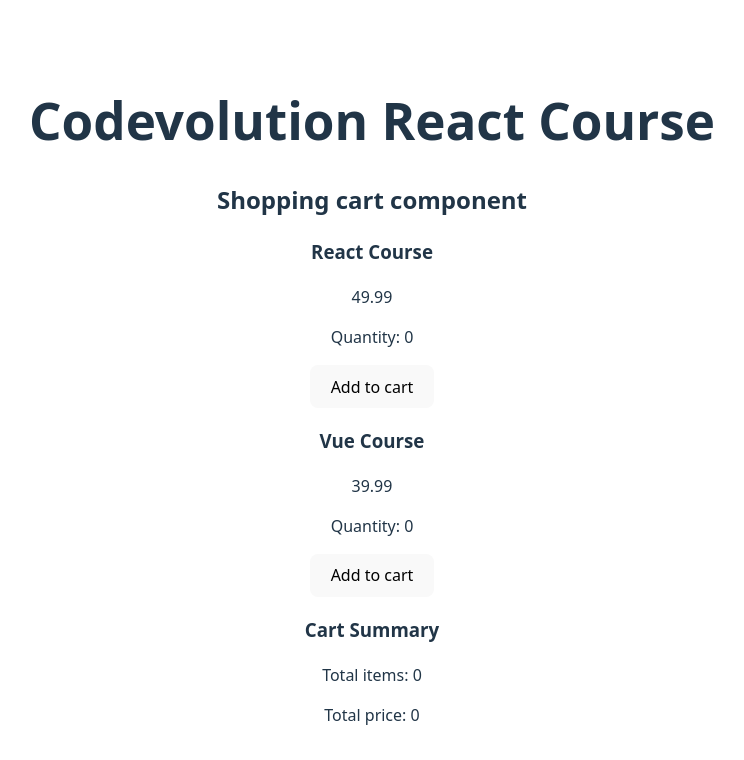
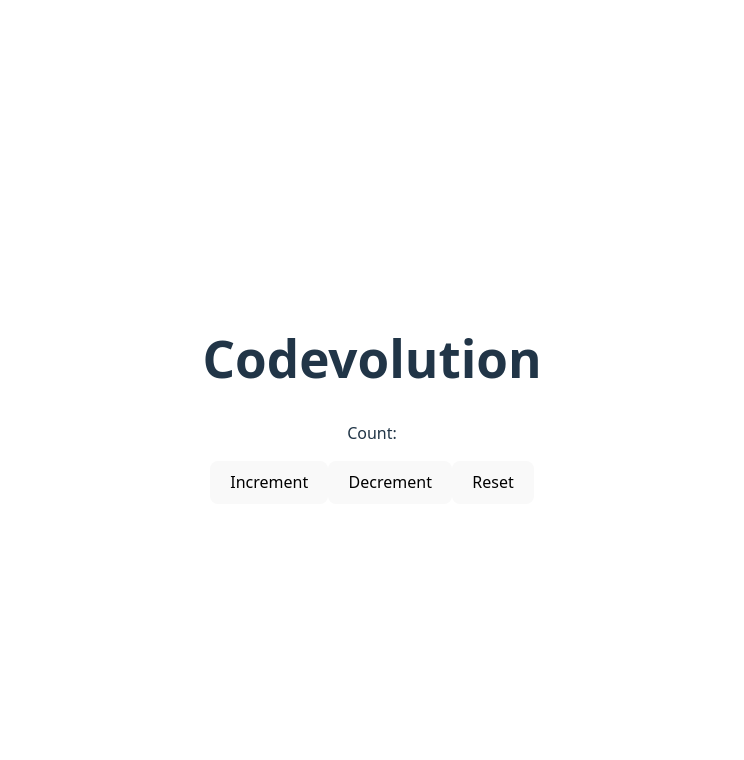
Before and after one commit to BryanClei/ReactPractice, a React (Vite) app: page / in a window 1280 px wide. Shown: the top 760 px of the page, without its empty margins (268-1012 px from the left). Built offline with nearby package versions, Linux system fonts and the light colour scheme.

Commit message:
Office Update

```diff
--- a/src/App.jsx
+++ b/src/App.jsx
@@ -25,12 +25,18 @@
 import { PrevStateCounter } from "./PrevStateCounter.jsx";
 import { BatchingCounter } from "./BatchingCounter.jsx";
 import { ShoppingCart } from "./ShoppingCart.jsx";
+import { CounterWithReducer } from "./CounterWithReducer.jsx";
+import { ShoppingCartWithReducer } from "./ShoppingCartWithReducer.jsx";
+import { CounterWithInIt } from "./CounterWithInIt.jsx";
 
 function App() {
   return (
     <div>
-      <h1>Codevolution React Course</h1>
-      <ShoppingCart />
+      <h1>Codevolution</h1>
+      <CounterWithInIt />
+      {/* <ShoppingCartWithReducer /> */}
+      {/* <CounterWithReducer /> */}
+      {/* <ShoppingCart /> */}
       {/* <TodoList /> */}
       {/* <UserProfile /> */}
       {/* <BatchingCounter /> */}
--- /dev/null
+++ b/src/CounterWithInIt.jsx
@@ -0,0 +1,41 @@
+import { useReducer } from "react";
+
+const initialCount = 0;
+
+const countReducer = (state, action) => {
+  switch (action) {
+    case "increment":
+      return state + 1;
+    case "decrement":
+      return state - 1;
+    case "reset":
+      return initialCount;
+    default:
+      return state;
+  }
+};
+
+const init = (initialValue) => {
+  console.log("Init function called - this only runs once!");
+
+  const savedCount = localStorage.getItem("count");
+
+  if (savedCount !== null) {
+    console.log("Found saved count:", savedCount);
+    return parseInt(savedCount);
+  }
+
+  console.log("No saved count, using this initial value: ", initialValue);
+};
+
+export const CounterWithInIt = () => {
+  const [count, dispatch] = useReducer(countReducer, initialCount, init);
+  return (
+    <div>
+      <p>Count: {count}</p>
+      <button onClick={() => dispatch("increment")}>Increment</button>
+      <button onClick={() => dispatch("decrement")}>Decrement</button>
+      <button onClick={() => dispatch("reset")}>Reset</button>
+    </div>
+  );
+};
--- /dev/null
+++ b/src/CounterWithReducer.jsx
@@ -0,0 +1,28 @@
+import { useReducer } from "react";
+
+const initialCount = 0;
+
+const countReducer = (state, action) => {
+  switch (action) {
+    case "increment":
+      return state + 1;
+    case "decrement":
+      return state - 1;
+    case "reset":
+      return initialCount;
+    default:
+      return state;
+  }
+};
+
+export const CounterWithReducer = () => {
+  const [count, dispatch] = useReducer(countReducer, initialCount);
+  return (
+    <div>
+      <p>Count: {count}</p>
+      <button onClick={() => dispatch("increment")}>Increment</button>
+      <button onClick={() => dispatch("decrement")}>Decrement</button>
+      <button onClick={() => dispatch("reset")}>Reset</button>
+    </div>
+  );
+};
--- /dev/null
+++ b/src/ShoppingCartWithReducer.jsx
@@ -0,0 +1,183 @@
+import { useReducer } from "react";
+
+const initialState = {
+  items: [], // {id, name, price, quantity}
+  totalAmount: 0,
+  totalItems: 0,
+};
+
+const reducer = (state, action) => {
+  console.log("Action dispatched: ", action);
+  switch (action.type) {
+    case "ADD_ITEM": {
+      const existingItemIndex = state.items.findIndex(
+        (item) => item.id === action.payload.id,
+      );
+      let updatedItems;
+      if (existingItemIndex >= 0) {
+        updatedItems = [...state.items];
+        updatedItems[existingItemIndex] = {
+          ...updatedItems[existingItemIndex],
+          quantity: updatedItems[existingItemIndex].quantity + 1,
+        };
+      } else {
+        updatedItems = [
+          ...state.items,
+          {
+            ...action.payload,
+            quantity: 1,
+          },
+        ];
+      }
+      return {
+        ...state,
+        items: updatedItems,
+        totalAmount: updatedItems.reduce(
+          (total, item) => total + item.price * item.quantity,
+          0,
+        ),
+        totalItems: updatedItems.reduce(
+          (total, item) => total + item.quantity,
+          0,
+        ),
+      };
+    }
+    case "REMOVE_ITEM": {
+      const filteredItems = state.items.filter(
+        (item) => item.id !== action.payload.id,
+      );
+
+      return {
+        ...state,
+        items: filteredItems,
+        totalAmount: filteredItems.reduce(
+          (total, item) => total + item.price * item.quantity,
+          0,
+        ),
+        totalItems: filteredItems.reduce(
+          (total, item) => total + item.quantity,
+          0,
+        ),
+      };
+    }
+    case "UPDATE_QUANTITY": {
+      if (action.payload.quantity === 0) {
+        return reducer(state, {
+          type: "REMOVE_ITEM",
+          payload: { id: action.payload.id },
+        });
+      }
+      const updateQuantityItems = state.items.map((item) =>
+        item.id === action.payload.id
+          ? { ...item, quantity: action.payload.quantity }
+          : item,
+      );
+      return {
+        ...state,
+        items: updateQuantityItems,
+        totalAmount: updateQuantityItems.reduce(
+          (total, item) => total + item.price * item.quantity,
+          0,
+        ),
+        totalItems: updateQuantityItems.reduce(
+          (total, item) => total + item.quantity,
+          0,
+        ),
+      };
+    }
+    case "CLEAR_CART": {
+      return initialState;
+    }
+    default:
+      return state;
+  }
+};
+
+export const ShoppingCartWithReducer = () => {
+  const [state, dispatch] = useReducer(reducer, initialState);
+  const products = [
+    { id: 1, name: "React Course", price: 49.99 },
+    { id: 2, name: "Node.js Course", price: 39.99 },
+    { id: 3, name: "Javascript Bundle", price: 89.99 },
+  ];
+
+  return (
+    <div>
+      <h2>Products</h2>
+      {products.map((product) => (
+        <div key={product.id}>
+          <h3>
+            {product.name} - ${product.price}
+          </h3>
+          <button
+            onClick={() => dispatch({ type: "ADD_ITEM", payload: product })}
+          >
+            Add to cart
+          </button>
+        </div>
+      ))}
+
+      <div>
+        <h2>Shopping Cart</h2>
+        {state.items.length === 0 ? (
+          <p> Your cart is empty </p>
+        ) : (
+          <div>
+            {state.items.map((item) => (
+              <div key={item.id}>
+                <p>
+                  {item.name} - ${item.price} x {item.quantity}
+                </p>
+                <button
+                  onClick={() =>
+                    dispatch({
+                      type: "UPDATE_QUANTITY",
+                      payload: { id: item.id, quantity: item.quantity - 1 },
+                    })
+                  }
+                >
+                  -
+                </button>
+                <button
+                  onClick={() =>
+                    dispatch({
+                      type: "UPDATE_QUANTITY",
+                      payload: { id: item.id, quantity: item.quantity + 1 },
+                    })
+                  }
+                >
+                  +
+                </button>
+                <button
+                  onClick={() =>
+                    dispatch({
+                      type: "REMOVE_ITEM",
+                      payload: {
+                        id: item.id,
+                      },
+                    })
+                  }
+                >
+                  Remove
+                </button>
+              </div>
+            ))}
+          </div>
+        )}
+        <h3>Total items: {state.totalItems}</h3>
+        <h3>Total amount: {state.totalAmount.toFixed(2)}</h3>
+        {state.items.length > 0 && (
+          <button
+            onClick={() =>
+              dispatch({
+                type: "CLEAR_CART",
+              })
+            }
+          >
+            Clear Cart
+          </button>
+        )}
+      </div>
+    </div>
+  );
+};
```
